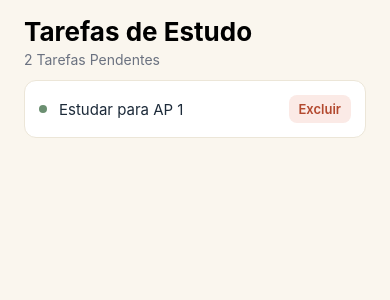
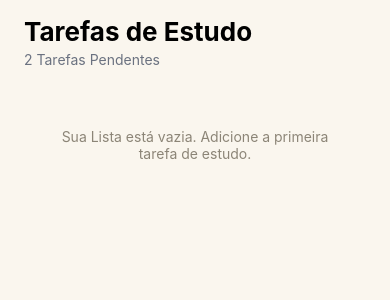
Before and after one commit to wellingtonfpo/aula-todo-app, a React Native app: screen / in a window 390 px wide. Shown: the top 300 px of the page. Built offline with nearby package versions, Linux system fonts and the light colour scheme.

Commit message:
implementado flatlist

```diff
--- a/App.js
+++ b/App.js
@@ -1,10 +1,33 @@
-import { StyleSheet, View, Text, TouchableOpacity } from 'react-native';
+import { useState } from 'react';
+import {
+  StyleSheet,
+  View,
+  Text,
+  TouchableOpacity,
+  FlatList
+ } from 'react-native';
 import {
   SafeAreaProvider,
   SafeAreaView
 } from 'react-native-safe-area-context';
 
+function renderItem({ item }) {
+  return (
+    <View style={styles.itemContainer}>
+      <View style={styles.itemBullet}></View>
+      <Text style={styles.itemTexto}>{item.titulo}</Text>
+      <TouchableOpacity style={styles.botaoExcluir}>
+        <Text style={styles.botaoExluirTexto}>Excluir</Text>
+      </TouchableOpacity>
+    </View>
+  )
+}
+
 export default function App() {
+  const tarefas = [
+
+  ];
+
   return (
     <SafeAreaProvider>
       <SafeAreaView style={styles.container}>
@@ -13,18 +36,19 @@ export default function App() {
         <Text style={styles.headerSubTitulo}>2 Tarefas Pendentes</Text>
       </View>
 
-
-      <View style={styles.lista}>
-        <View style={styles.itemContainer}>
-          <View style={styles.itemBullet}></View>
-          <Text style={styles.itemTexto}>Estudar para AP 1</Text>
-          <TouchableOpacity style={styles.botaoExcluir}>
-            <Text style={styles.botaoExluirTexto}>Excluir</Text>
-          </TouchableOpacity>
-        </View>
-      </View>
-
-
+      <FlatList
+        data={tarefas}
+        keyExtractor={(tarefa) => tarefa.id}
+        renderItem={renderItem}
+        contentContainerStyle={styles.lista}
+        ListEmptyComponent={
+          <View style={styles.vazioContainer}>
+            <Text style={styles.vazioTexto}>
+              Sua Lista está vazia. Adicione a primeira tarefa de estudo.
+            </Text>
+          </View>
+        }
+      />
     </SafeAreaView>
     </SafeAreaProvider>
   );
@@ -87,5 +111,16 @@ const styles = StyleSheet.create({
     color: '#B3492F',
     fontSize: 13,
     fontWeight: '600'
+  },
+  vazioContainer: {
+    paddingTop: 48,
+    alignItems: 'center'
+  },
+  vazioTexto: {
+    fontSize: 14,
+    color: '#8C8577',
+    textAlign: 'center',
+    // paddingHorizontal: 32,
+    maxWidth: '80%'
   }
 });
```
